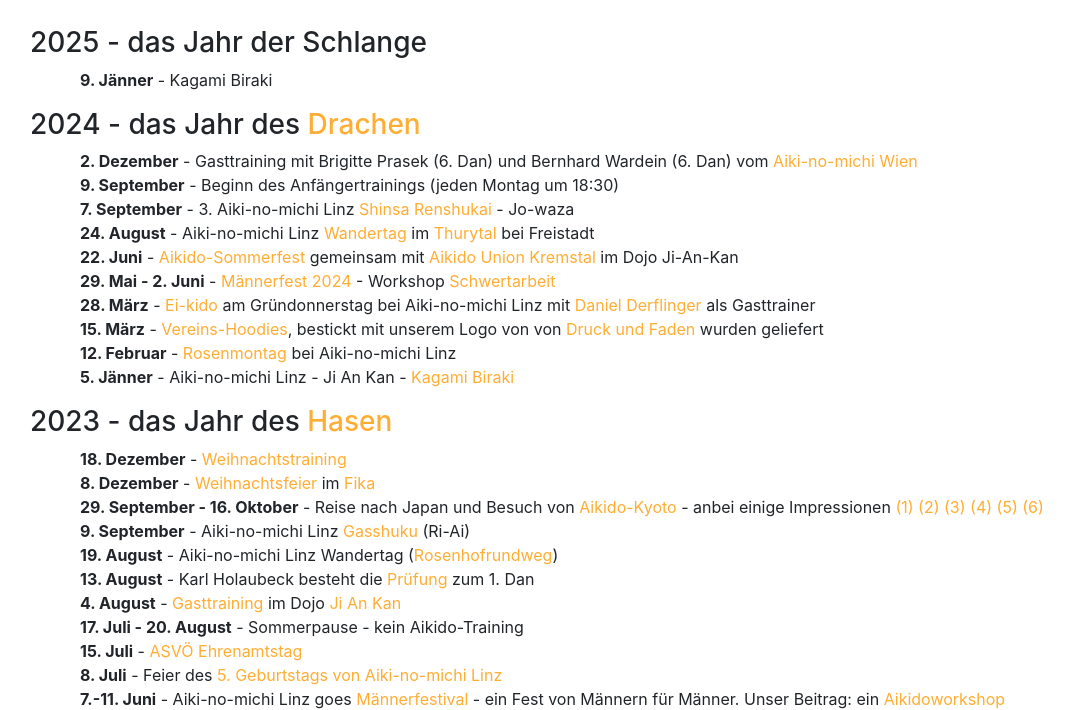
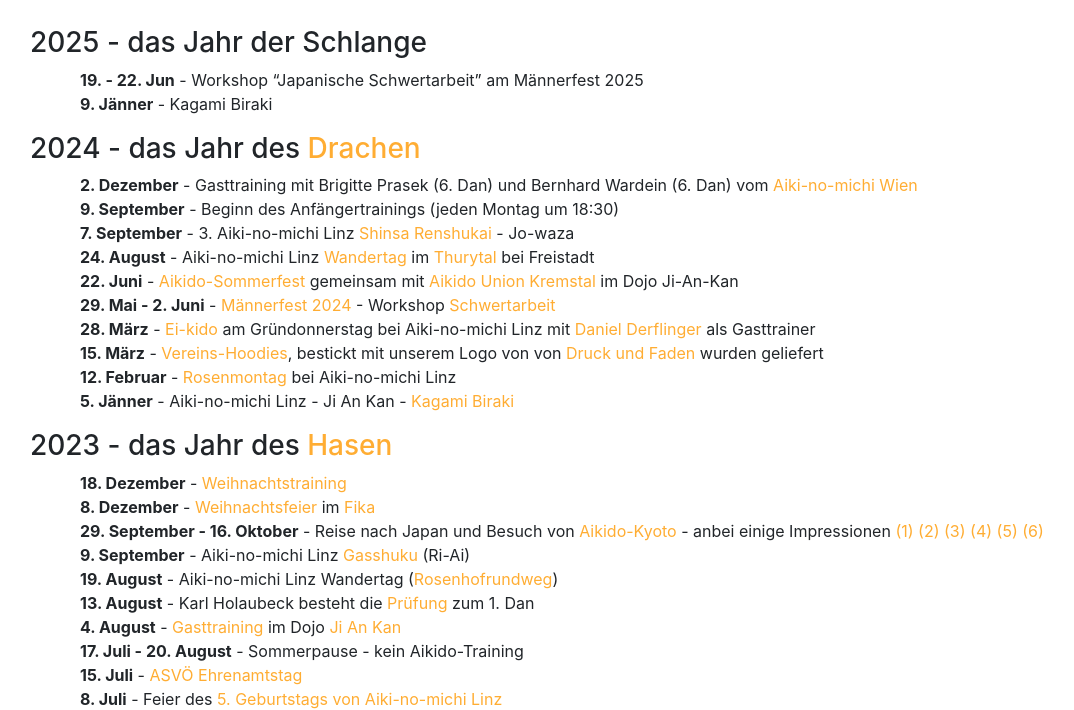
Before and after one commit to TWachs/aikinomichi-linz, a Jekyll site: the page built from aktuelles.md, in a window 1280 px wide and 900 px high, scrolled down 395 px, cut to the strip 190-900 px from the top of the window. Shown: the whole strip, without its empty margins (55-1129 px from the left). Built offline with Jekyll 4.4.1, drawn with Linux system fonts in a browser that asks for light colours; nearby versions of some CDN libraries.

Commit message:
Update aktuelles.md

```diff
--- a/aktuelles.md
+++ b/aktuelles.md
@@ -9,6 +9,7 @@
 <iframe width="560" height="315" style="display:block; margin: 0 auto 30px auto;" src="https://www.youtube.com/embed/DrgovmdFho8" title="YouTube video player" frameborder="0" allow="accelerometer; autoplay; clipboard-write; encrypted-media; gyroscope; picture-in-picture; web-share" allowfullscreen></iframe>
 
 ### 2025 - das Jahr der Schlange
+* **19. - 22. Jun** - Workshop "Japanische Schwertarbeit" am Männerfest 2025
 * **9. Jänner** - Kagami Biraki
 
 ### 2024 - das Jahr des [Drachen](https://www.facebook.com/photo/?fbid=858191322982747&set=a.441578571310693&notif_id=1704027669781123&notif_t=feedback_reaction_generic&ref=notif){:target="_blank"}
```
